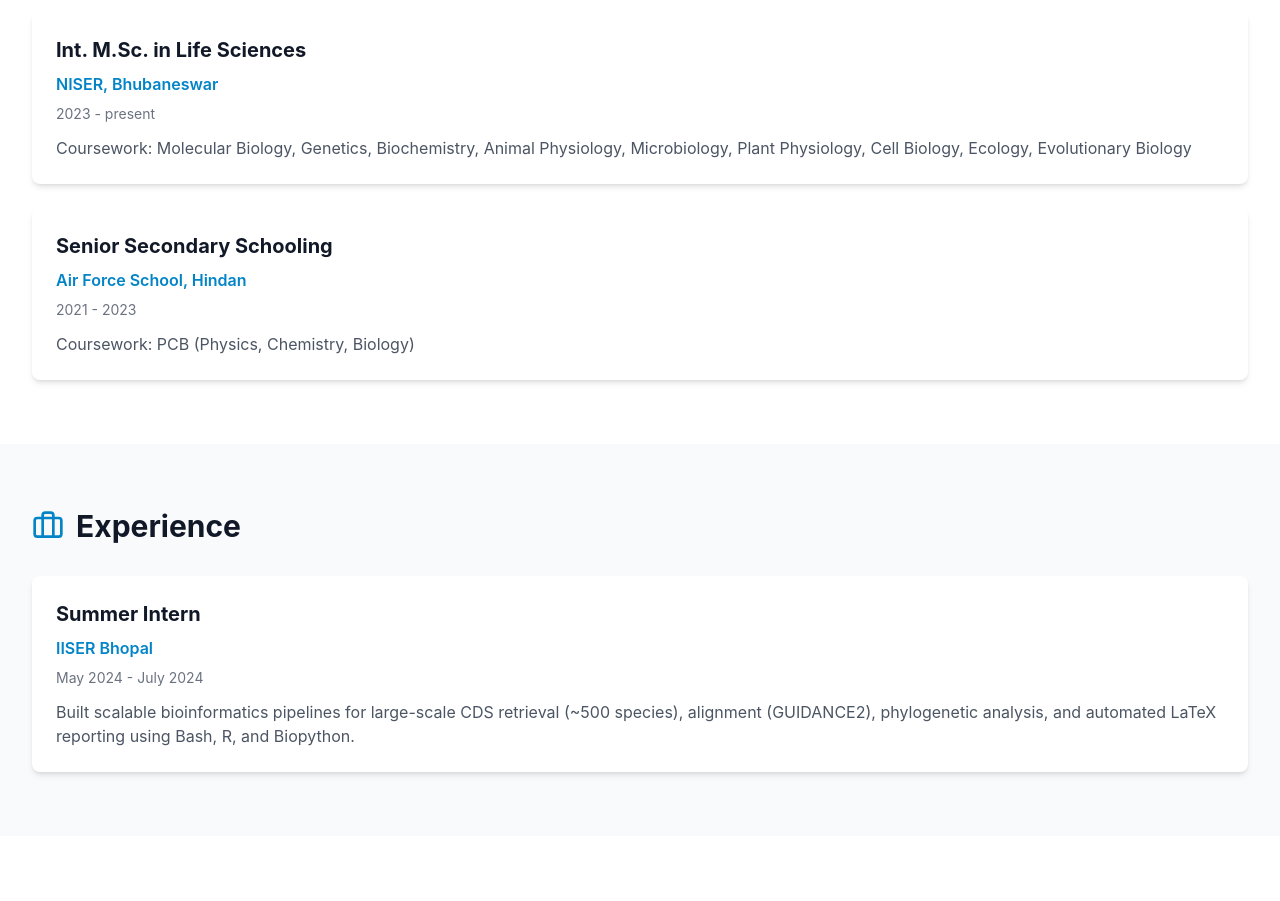
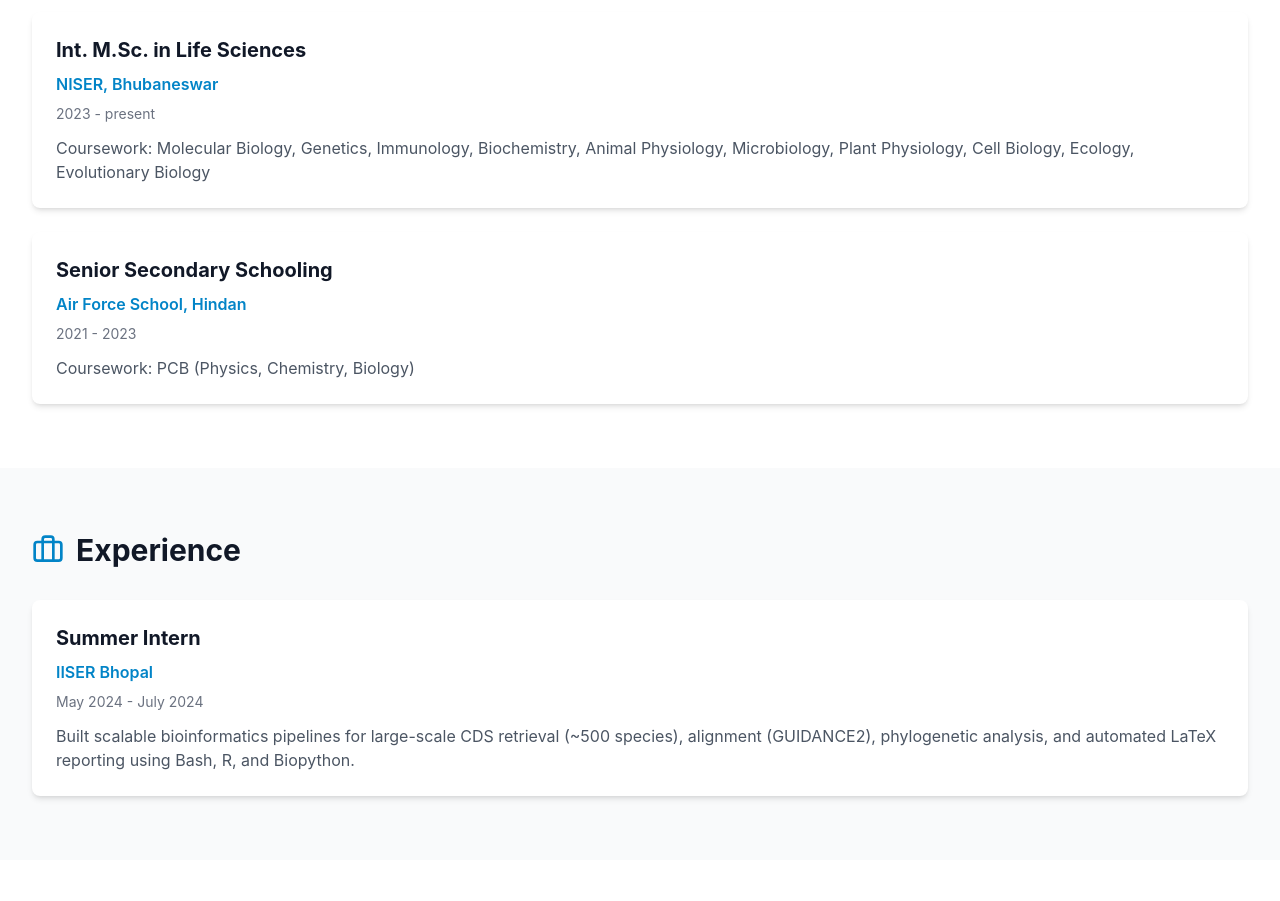
Before and after one commit to Ayanokoji05/my_website, a React app in the folder frontend/: page /about in a window 1280 px wide. Shown: the part 960-1861 px from the top of the page. Built offline with nearby package versions, Linux system fonts and the light colour scheme; no server answers; the HTML template or start-up script is replaced by a standard one.

Commit message:
Adding immunology as a coursework

```diff
--- a/frontend/src/pages/About.jsx
+++ b/frontend/src/pages/About.jsx
@@ -14,7 +14,7 @@
       institution: 'NISER, Bhubaneswar',
       year: '2023 - present',
       scholarship: 'DISHA Fellowship',
-      description: 'Coursework: Molecular Biology, Genetics, Biochemistry, Animal Physiology, Microbiology, Plant Physiology, Cell Biology, Ecology, Evolutionary Biology',
+      description: 'Coursework: Molecular Biology, Genetics, Immunology, Biochemistry, Animal Physiology, Microbiology, Plant Physiology, Cell Biology, Ecology, Evolutionary Biology',
     },
     {
       degree: 'Senior Secondary Schooling',
```
